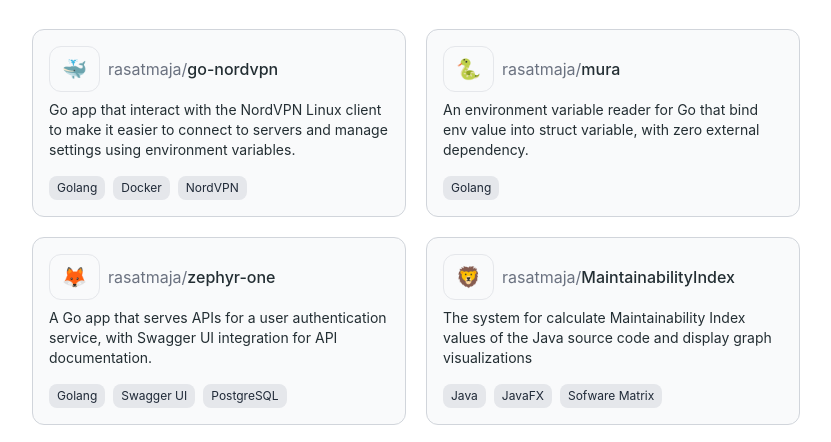
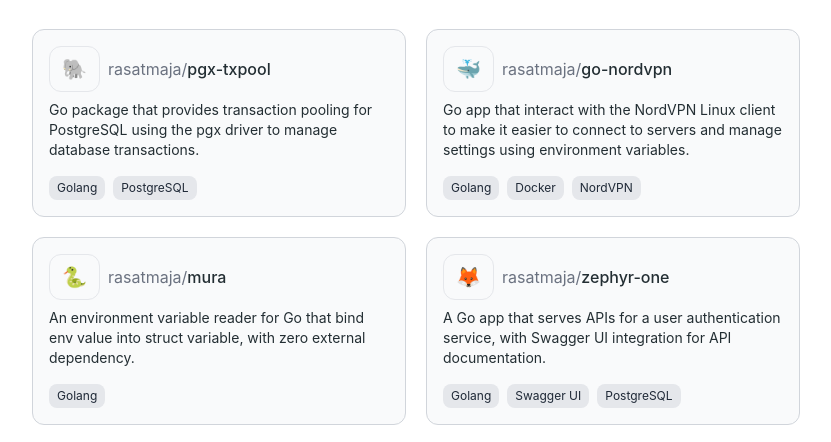
Before and after one commit to rasatmaja/rasio.dev, an Astro site: page / in a window 1280 px wide. Shown: the part 603-1045 px from the top of the page, without its empty margins (224-1055 px from the left). Built offline with nearby package versions, Linux system fonts and the light colour scheme; Astro itself is replaced by a stand-in of ours.

Commit message:
chore: add data project (#122)

```diff
--- a/src/components/Project.astro
+++ b/src/components/Project.astro
@@ -1,5 +1,13 @@
 ---
 let repos = [
+	{
+		link: 'https://github.com/rasatmaja/pgx-txpool',
+		author: 'rasatmaja/',
+		name: 'pgx-txpool',
+		img: '🐘',
+		desc: 'Go package that provides transaction pooling for PostgreSQL using the pgx driver to manage database transactions.',
+		tech: ['Golang', 'PostgreSQL'],
+	},
 	{
 		link: 'https://github.com/rasatmaja/nordvpn-docker',
 		author: 'rasatmaja/',
```
Also changed, not shown: .devcontainer/devcontainer.json.
